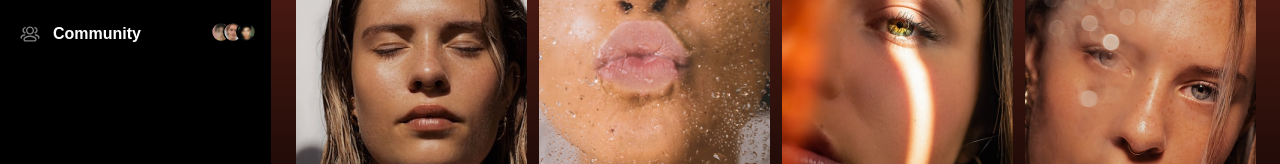
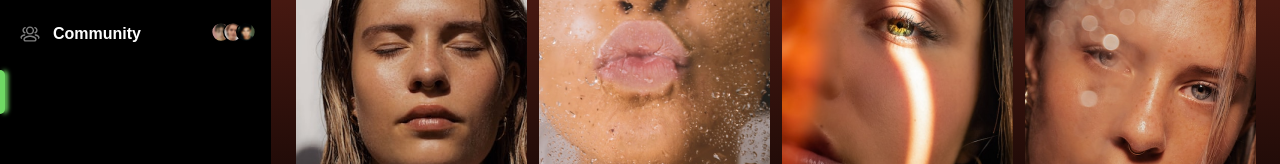
Before and after one commit to FlameFront-end/geexarts-test, a React (Vite) app: page / in a window 1280 px wide. Shown: the part 241-405 px from the top of the page. Built offline with nearby package versions, Linux system fonts and the light colour scheme.

Commit message:
add: line

```diff
--- a/src/components/Sidebar/Sidebar.jsx
+++ b/src/components/Sidebar/Sidebar.jsx
@@ -63,6 +63,7 @@ const Sidebar = ({ isSlider }) => {
 							/>
 						</div>
 					</Link>
+					<div className={s.line}></div>
 				</div>
 			</div>
 			<div className={s.bottom}>
--- a/src/components/Sidebar/Sidebar.module.scss
+++ b/src/components/Sidebar/Sidebar.module.scss
@@ -43,6 +43,7 @@
 }
 
 .main {
+  position: relative;
   margin-top: 30px;
 
   .heading {
@@ -131,3 +132,15 @@
     line-height: 12px;
   }
 }
+
+.line {
+  position: absolute;
+  bottom: -56px;
+  left: -20px;
+  width: 5px;
+  height: 44px;
+  background-color: #6fd964;
+  border-top-right-radius: 10px;
+  border-bottom-right-radius: 10px;
+  box-shadow: 3px 0 4px 0 #6fd964;
+}
```
